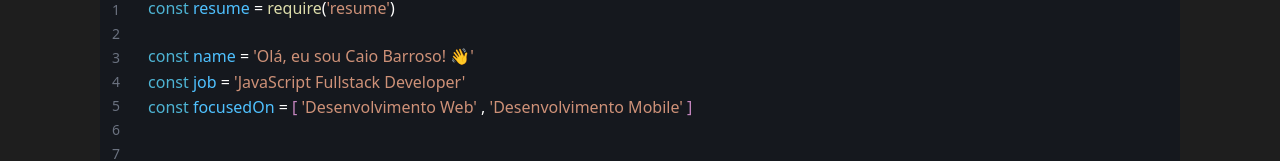
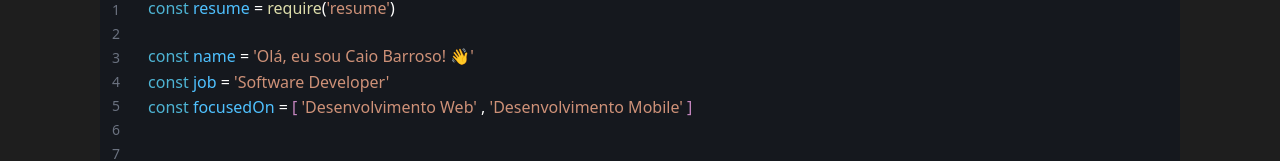
Before and after one commit to caiobarroso/my-website, a Next.js app: page / in a window 1280 px wide. Shown: the part 148-309 px from the top of the page. Built offline with nearby package versions, Linux system fonts and the light colour scheme.

Commit message:
Atualizar o Terminal.js

```diff
--- a/components/Terminal.js
+++ b/components/Terminal.js
@@ -190,7 +190,7 @@ function Terminal() {
                   <span className="text-[#4EB4D4]">const</span>{" "}
                   <span className="text-[#4FC1FF]">job</span> ={" "}
                   <span className="text-[#CE9178]">
-                    'JavaScript Fullstack Developer'
+                    'Software Developer'
                   </span>
                 </h1>
                 <h1 className="text-sm sm:text-base text-white mt-1 sm:mt-[1.5px]">
```
